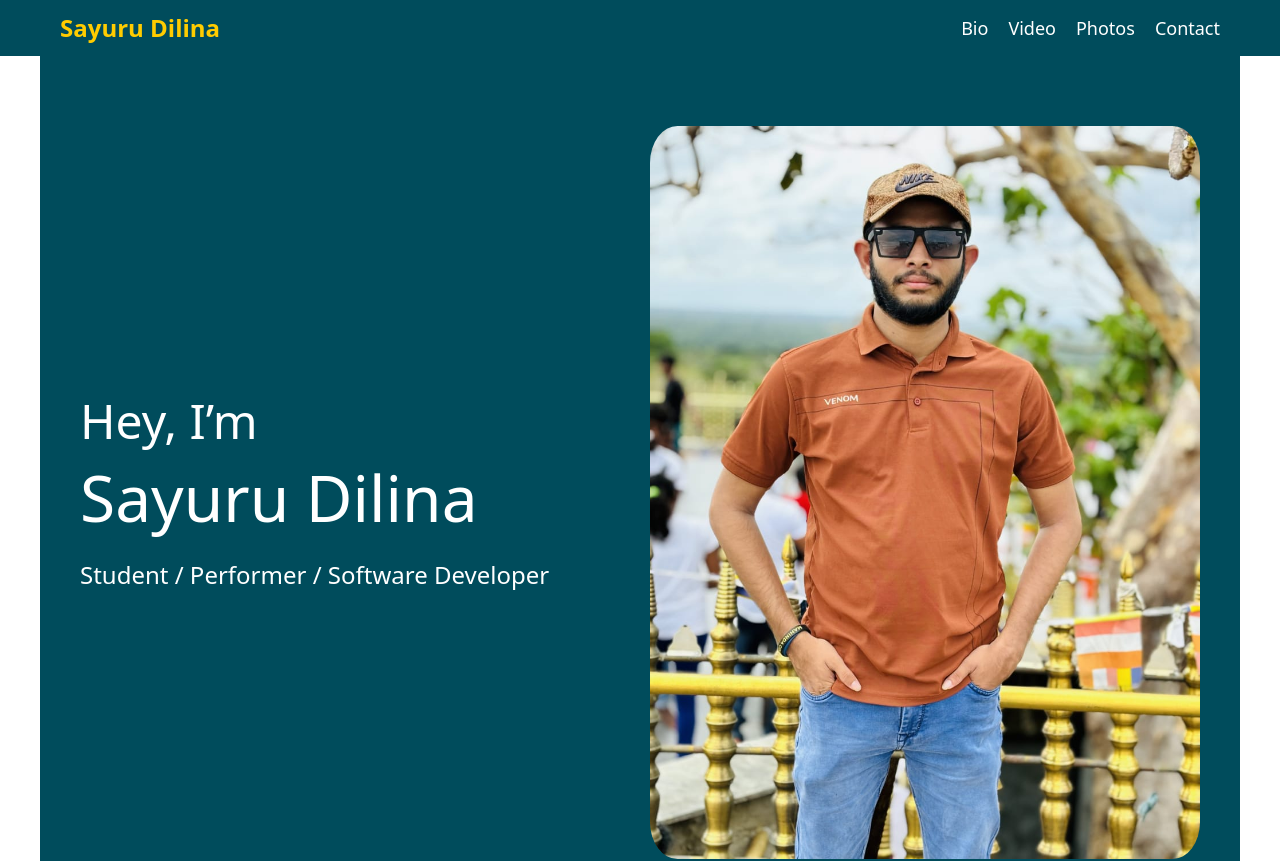
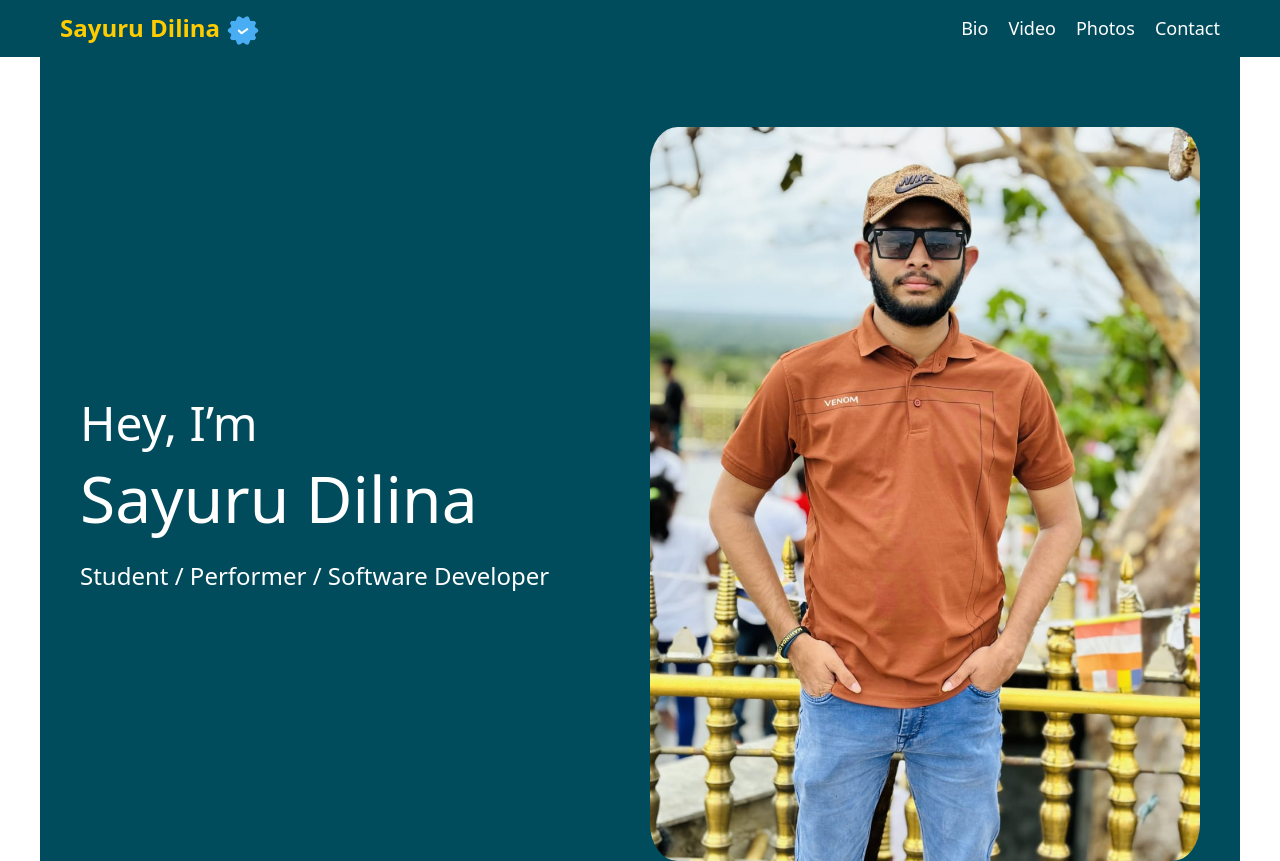
Before and after one commit to SayuruDilina/my-personal-web-page, a plain HTML site: page index.html in a window 1280 px wide. Shown: the top 861 px of the page. Drawn offline with nearby package versions, Linux system fonts and the light colour scheme.

Commit message:
8th commit

```diff
--- a/index.html
+++ b/index.html
@@ -14,7 +14,7 @@
 <header>
     <div class="nav-container">
         <div class="logo">
-            <a href="#">Sayuru Dilina</a>
+            <a href="#">Sayuru Dilina <img src="img/7641727.png" alt="" width="5%"></a>
         </div>
         <nav>
             <ul>
```
Also changed, not shown: img/7641727.png (added).
